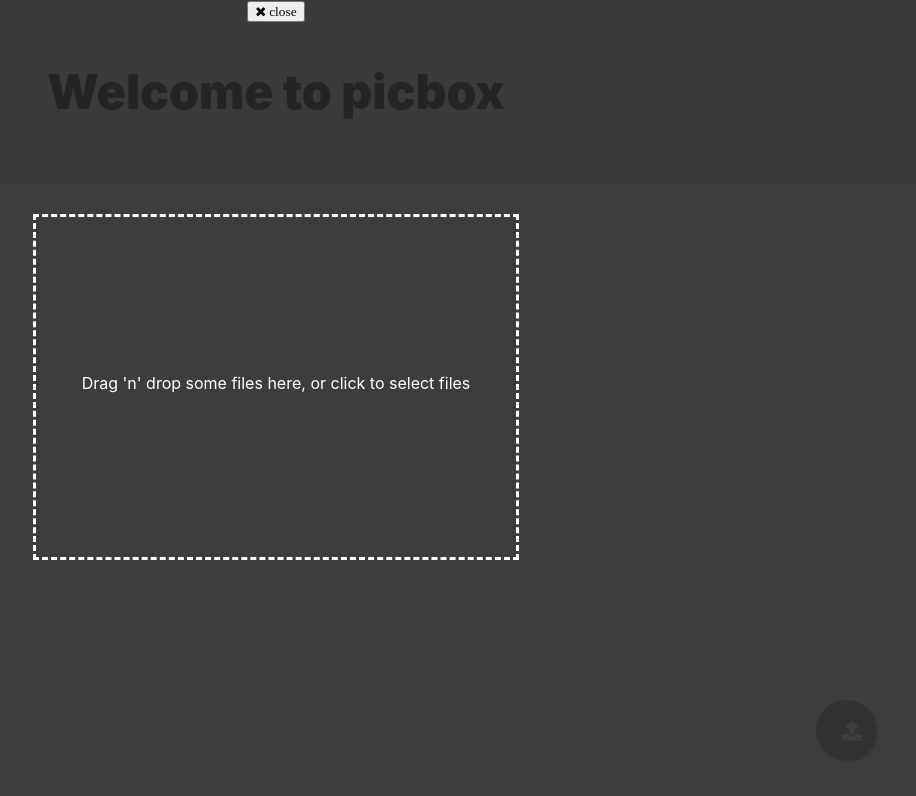
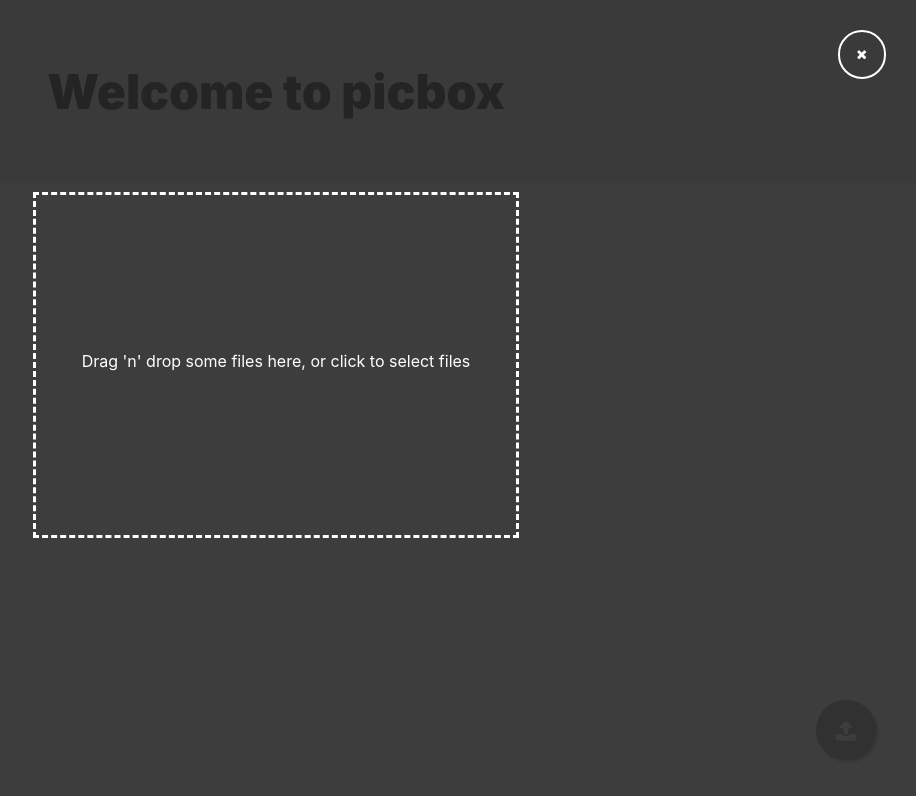
Before and after one commit to sameer-manek/picbox-client, a React (Create React App) app: page / in a window 1280 px wide. Both pictures are taken after a click on the button 1210 px from the left and 730 px from the top of the page. Shown: the top 796 px of the page, without its empty margins (364-1280 px from the left). Built offline with nearby package versions, Linux system fonts and the light colour scheme; no server answers.

Commit message:
fix - file upload checks and listener for file uploads.

```diff
--- a/package.json
+++ b/package.json
@@ -7,11 +7,13 @@
     "@testing-library/react": "^9.3.2",
     "@testing-library/user-event": "^7.1.2",
     "axios": "^0.19.2",
+    "image-size": "^0.8.3",
     "lodash.debounce": "^4.0.8",
     "react": "^16.12.0",
     "react-dom": "^16.12.0",
     "react-dropzone": "^10.2.1",
-    "react-scripts": "3.4.0"
+    "react-scripts": "3.4.0",
+    "superagent": "^5.2.2"
   },
   "scripts": {
     "start": "react-scripts start",
--- a/src/components/dropzone/dropzone.css
+++ b/src/components/dropzone/dropzone.css
@@ -23,3 +23,18 @@
 .dropbox p {
     line-height: 280px;
 }
+
+.closeBtn {
+    color: white;
+    border: 2px solid white;
+    background-color: transparent;
+    height: 60;
+    width: 60;
+    display: block;
+    position: fixed;
+    right: 30px;
+    top: 30px;
+    padding: 15px 17px;
+    border-radius: 50px;
+    cursor: pointer;
+}
--- a/src/components/dropzone/index.js
+++ b/src/components/dropzone/index.js
@@ -5,37 +5,68 @@
 function Dropzone(props)
 {
     var [error, setError] = useState("")
+    var [message, setMessage] = useState("Drag 'n' drop some files here, or click to select files")
 
     const printError = () => {
             return <i style={{color: "red", marginBottom: "10px", fontWeight: "bold", fontSize: "22px"}}>{error}</i>
     }
 
-    const closeWindow = () => {
-        // close window
-        console.log("closing window")
-    }
+    const onDrop = useCallback(async acceptedFiles => {
+        // upload the files
+        var flag = true
+        var procesed = 0
+        await acceptedFiles.forEach(file => {
+            let filename = file.name
+            let file_ext = filename.split('.').pop()
+            let height, width
 
-    const onDrop = useCallback(acceptedFiles => {
-        // upload the files
-        acceptedFiles.forEach(file => {
-            let filename = file.name;
-            let file_ext = filename.split('.').pop()
-            if (file_ext !== "png" && file_ext !== "jpg" && filename !== "jpeg")
-                setError("you can only upload pngs and jpegs")
-            else
-                console.log("valid file")
+            var img = document.createElement("img");
+
+            var reader = new FileReader();
+            reader.onloadend = function (ended) {
+                img.src = ended.target.result;
+            }
+            reader.readAsDataURL(file);
+
+            img.onload = function () {
+                width = img.width
+                height = img.height
+
+                if (file_ext !== "png" && file_ext !== "jpg" && file_ext !== "jpeg" && flag) {
+                    setError("File must be a JPG or PNG..")
+                    setMessage("There was an error while uploading " + filename)
+                    flag = false
+                }
+
+                if (width < 12 && height < 12 && flag) {
+                    setError(filename + " too small (smallest edge >= 1200px)")
+                    setMessage("There was an error while uploading images")
+                    flag = false
+                }
+
+                if (flag)
+                    ++procesed
+
+                while(procesed >= acceptedFiles.length) {
+                    props.handleFiles(acceptedFiles);
+                    break
+                }
+            }
         });
+    }, [])
+
+    const {getRootProps, getInputProps, isDragActive} = useDropzone({
+        onDrop
     })
-    const {getRootProps, getInputProps, isDragActive} = useDropzone({onDrop})
 
     return(
         <div className="dropzone" style={{display: props.display}}>
             <button className="closeBtn" onClick={ () => { props.toggle() }}>
-                <span className="fa fa-close"> close</span>
+                <span className="fa fa-close"></span>
             </button>
             <div className="dropbox" {...getRootProps()}>
-                <input {...getInputProps()} />
-                <p>Drag 'n' drop some files here, or click to select files</p>
+                <input {...getInputProps()} multiple />
+                <p>{message}</p>
             </div>
             {printError()}
         </div>
--- a/src/components/gallery/index.js
+++ b/src/components/gallery/index.js
@@ -5,6 +5,7 @@
 import Thumbnail from '../thumbnail'
 import UploadWindow from '../uploadWindow'
 import Dropzone from '../dropzone'
+import Request from 'superagent'
 
 const styles = {
     wrapper: {
@@ -32,6 +33,7 @@
 
 		this.handleWindowResize = this.handleWindowResize.bind(this)
 		this.toggleDropZone = this.toggleDropZone.bind(this)
+		this.handleFiles = this.handleFiles.bind(this)
 
 		window.onscroll = debounce(() => {
 			const {
@@ -50,6 +52,13 @@
 				this.loadNextBatch();
 			  }
 		}, 100)
+	}
+
+	handleFiles(files)
+	{
+		// close the dropzone and upload files
+		this.toggleDropZone()
+		Request.post('http://localhost:5000/upload')
 	}
 
 	handleWindowResize()
@@ -127,7 +136,7 @@
     {
         return(
             <div style={styles.wrapper}>
-				<Dropzone display={this.state.dropzone} toggle={this.toggleDropZone} />
+				<Dropzone display={this.state.dropzone} toggle={this.toggleDropZone} handleFiles={this.handleFiles} />
 				{this.createGrid()}
 
 				<UploadWindow toggle={this.toggleDropZone} />
--- a/src/components/uploadWindow/index.js
+++ b/src/components/uploadWindow/index.js
@@ -4,7 +4,7 @@
 function UploadWindow (props) {
     return (
         <button className="upload_icon" onClick={() => { props.toggle() }} >
-                <i htmlFor="uploads" className="fa fa-upload" style={{fontSize: "22px", fontWeight: "200", lineHeight: "60px", cursor: "pointer", width: "60px" }}></i>
+                <i htmlFor="uploads" className="fa fa-upload" style={{fontSize: "22px", fontWeight: "200", lineHeight: "60px", cursor: "pointer", }}></i>
         </button>
     )
 }
```
Also changed, not shown: 1 other file (tests, documents, lock files or other folders).
